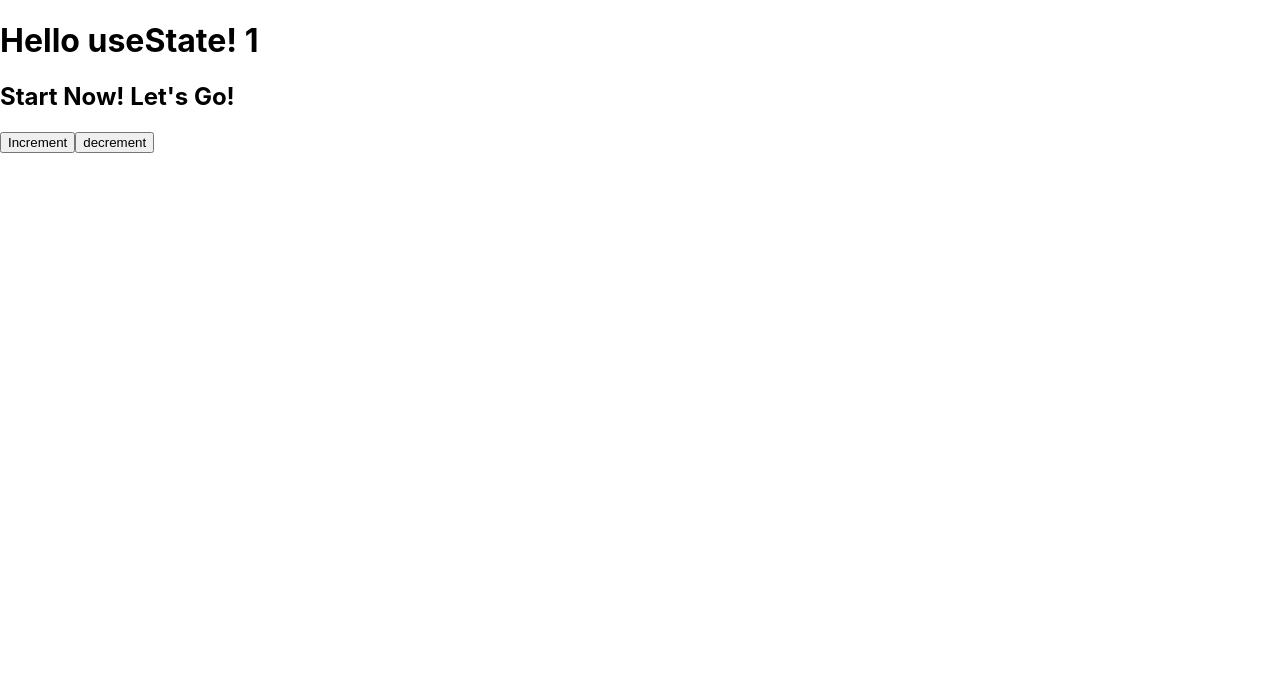
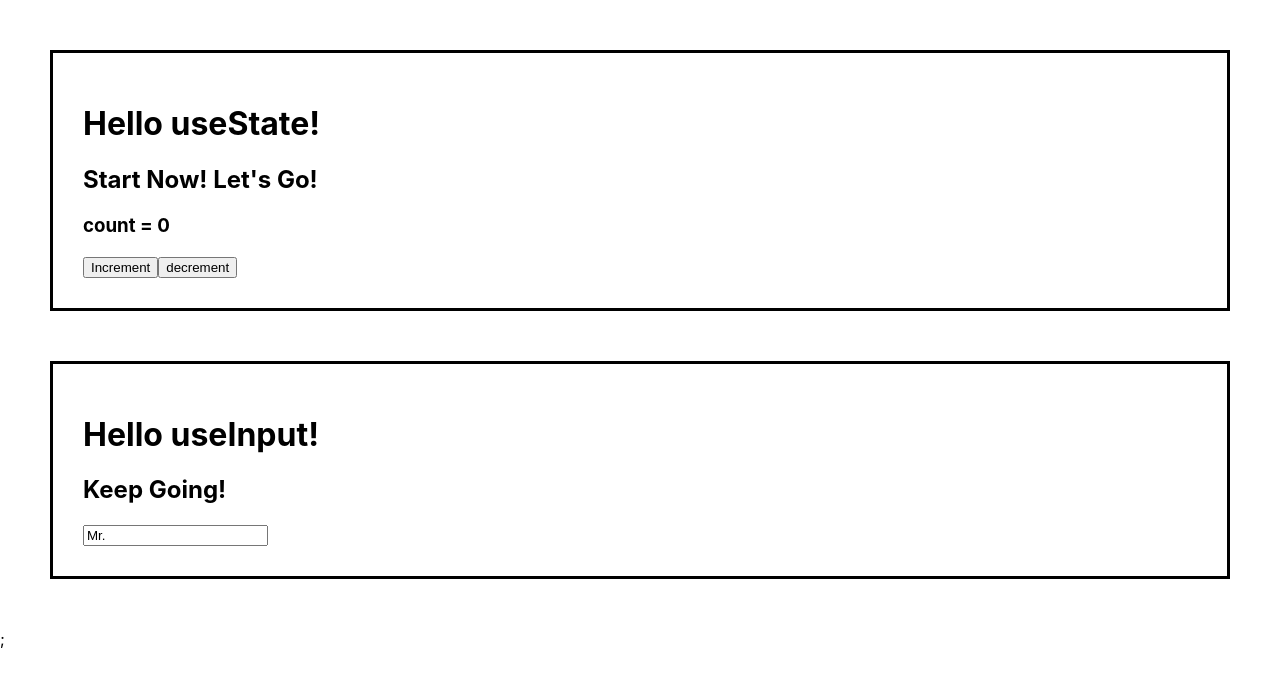
Before and after one commit to mycogno/hook_playground, a React (Create React App) app: page / in a window 1280 px wide. Shown: the top 684 px of the page. Built offline with nearby package versions, Linux system fonts and the light colour scheme.

Commit message:
useInput

```diff
--- /dev/null
+++ b/src/App.js
@@ -0,0 +1,15 @@
+import React from "react";
+import "./index.css";
+import HookUseState from "./useState";
+import HookUseInput from "./useInput";
+
+function App() {
+  return (
+    <div>
+      <HookUseState initNumber={0} />
+      <HookUseInput />;
+    </div>
+  );
+}
+
+export default App;
--- a/src/index.css
+++ b/src/index.css
@@ -1,13 +1,19 @@
 body {
   margin: 0;
-  font-family: -apple-system, BlinkMacSystemFont, 'Segoe UI', 'Roboto', 'Oxygen',
-    'Ubuntu', 'Cantarell', 'Fira Sans', 'Droid Sans', 'Helvetica Neue',
+  font-family: -apple-system, BlinkMacSystemFont, "Segoe UI", "Roboto", "Oxygen",
+    "Ubuntu", "Cantarell", "Fira Sans", "Droid Sans", "Helvetica Neue",
     sans-serif;
   -webkit-font-smoothing: antialiased;
   -moz-osx-font-smoothing: grayscale;
 }
 
 code {
-  font-family: source-code-pro, Menlo, Monaco, Consolas, 'Courier New',
+  font-family: source-code-pro, Menlo, Monaco, Consolas, "Courier New",
     monospace;
 }
+
+.App {
+  margin: 50px;
+  padding: 30px;
+  border: solid;
+}
--- a/src/index.js
+++ b/src/index.js
@@ -1,6 +1,6 @@
 import React from "react";
 import ReactDOM from "react-dom";
 import "./index.css";
-import HookedUseState from "./useState";
+import App from "./App";
 
-ReactDOM.render(<HookedUseState />, document.getElementById("root"));
+ReactDOM.render(<App />, document.getElementById("root"));
--- /dev/null
+++ b/src/useInput.js
@@ -0,0 +1,32 @@
+import React, { useState } from "react";
+
+const useInput = (initialValue, validator) => {
+  const [value, setValue] = useState(initialValue);
+  const onChange = (event) => {
+    const {
+      target: { value },
+    } = event;
+    let willUpdate = true;
+    if (typeof validator === "function") {
+      willUpdate = validator(value);
+    }
+    if (willUpdate) {
+      setValue(value);
+    }
+  };
+  return { value, onChange };
+};
+
+const HookUseInput = () => {
+  const maxLen = (value) => !value.includes("@");
+  const name = useInput("Mr.", maxLen);
+  return (
+    <div className="App">
+      <h1>Hello useInput!</h1>
+      <h2>Keep Going!</h2>
+      <input placeholder="Name" {...name} />
+    </div>
+  );
+};
+
+export default HookUseInput;
--- a/src/useState.js
+++ b/src/useState.js
@@ -1,15 +1,16 @@
 import React, { useState } from "react";
 
-function HookedUseState() {
-  const [item, setItem] = useState(1);
+function HookUseState({ initNumber }) {
+  const [item, setItem] = useState(initNumber);
   // useState()는 array를 return해야함
   // 첫번째 원소는 상태 값 저장 변수, 두번째는 상태 값 갱신 함수
   const incrementItem = () => setItem(item + 1);
   const decrementItem = () => setItem(item - 1);
   return (
     <div className="App">
-      <h1>Hello useState! {item}</h1>
+      <h1>Hello useState!</h1>
       <h2>Start Now! Let's Go!</h2>
+      <h3>count = {item}</h3>
       <button onClick={incrementItem}>Increment</button>
       <button onClick={decrementItem}>decrement</button>
     </div>
@@ -48,4 +49,4 @@ class UglyUseState extends React.Component {
   };
 }
 
-export default HookedUseState;
+export default HookUseState;
```
Also changed, not shown: 2 other files (tests, documents, lock files or other folders).
